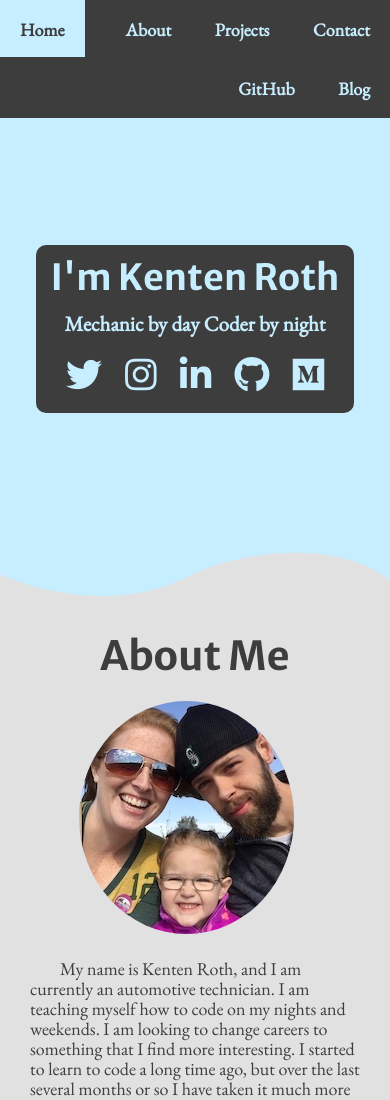
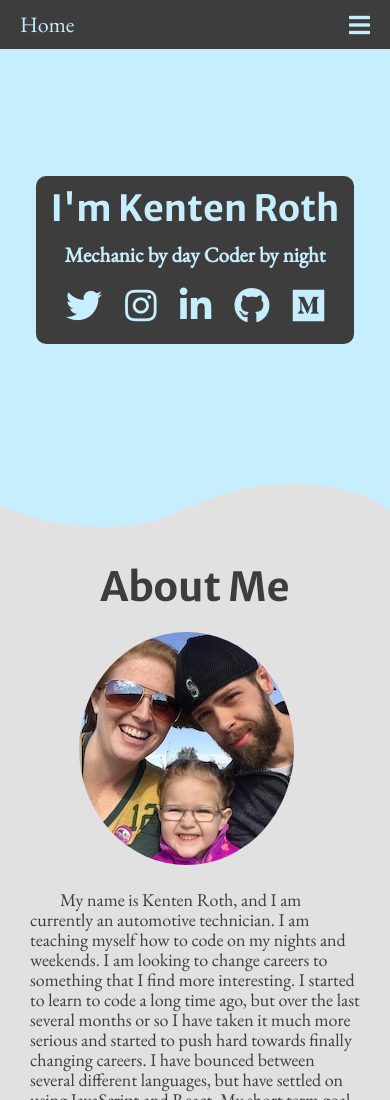
Before and after one commit to KentenRoth/PortfolioV2, a plain HTML site: page index.html in a window 390 px wide. Shown: the top 1100 px of the page. Drawn offline with nearby package versions, Linux system fonts and the light colour scheme; files whose address does not match are found by name.

Commit message:
WIP: reworked navbar to make responsive

```diff
--- a/index.html
+++ b/index.html
@@ -21,13 +21,21 @@
     <body>
         <div class="pageContent">
             <div class="navbar" id="navbar">
-                <ul>
-                    <li class="home"><a href="#home">Home</a></li>
-                    <li><a href="#about">About</a></li>
-                    <li><a href="#projects">Projects</a></li>
-                    <li><a href="#contact">Contact</a></li>
-                    <li><a href="https://github.com/KentenRoth">GitHub</a></li>
-                    <li><a href="https://medium.com/@KentenRoth">Blog</a></li>
+                <span class="navbar-toggle" id="js-navbar-toggle">
+                    <i class="fas fa-bars"></i>
+                </span>
+                <a class="home" href="#home">Home</a>
+
+                <ul class="nav" id="js-menu">
+                    <li class="link"><a href="#about">About</a></li>
+                    <li class="link"><a href="#projects">Projects</a></li>
+                    <li class="link"><a href="#contact">Contact</a></li>
+                    <li class="link">
+                        <a href="https://github.com/KentenRoth">GitHub</a>
+                    </li>
+                    <li class="link">
+                        <a href="https://medium.com/@KentenRoth">Blog</a>
+                    </li>
                 </ul>
             </div>
 
@@ -515,6 +523,13 @@
                 </div>
             </div>
         </div>
-        <script></script>
+        <script>
+            let mainNav = document.getElementById("js-menu");
+            let navBarToggle = document.getElementById("js-navbar-toggle");
+
+            navBarToggle.addEventListener("click", function() {
+                mainNav.classList.toggle("active");
+            });
+        </script>
     </body>
 </html>
--- a/styles.css
+++ b/styles.css
@@ -79,39 +79,47 @@ button {
 .navbar {
     background: #3d3d3d;
     font-size: 18px;
-    font-weight: 900;
-    text-align: right;
-    width: 100%;
+    padding-bottom: 10px;
 }
 
-.navbar-ul {
+.navbar-toggle {
+    position: absolute;
+    top: 10px;
+    right: 20px;
+    cursor: pointer;
+    color: #c7eeff;
+    font-size: 24px;
+}
+.nav {
     list-style-type: none;
-    margin: 0;
-    padding: 0;
-    text-align: right;
-    overflow: hidden;
+    display: none;
 }
 
-li {
-    display: inline-block;
+.nav li {
+    text-align: center;
+    margin: auto 15px;
 }
 
-li a {
-    border-bottom: 2px solid #3d3d3d;
-    color: #c7eeff;
-    display: inline-block;
-    padding: 1.8rem 2rem 1.6rem 2rem;
-    text-decoration: none;
-    transition: 0.3s;
+.active {
+    display: block;
 }
 
-.navbar li a:hover {
-    background: #c7eeff;
-    color: #3d3d3d;
+.link {
+    padding: 10px;
+}
+
+.link a,
+.home {
+    color: #c7eeff;
+    font-size: 25px;
+    text-decoration: none;
 }
 
 .home {
-    float: left;
+    display: inline-block;
+    font-size: 22px;
+    margin-top: 10px;
+    margin-left: 20px;
 }
 
 /**********  Header **********/
```
